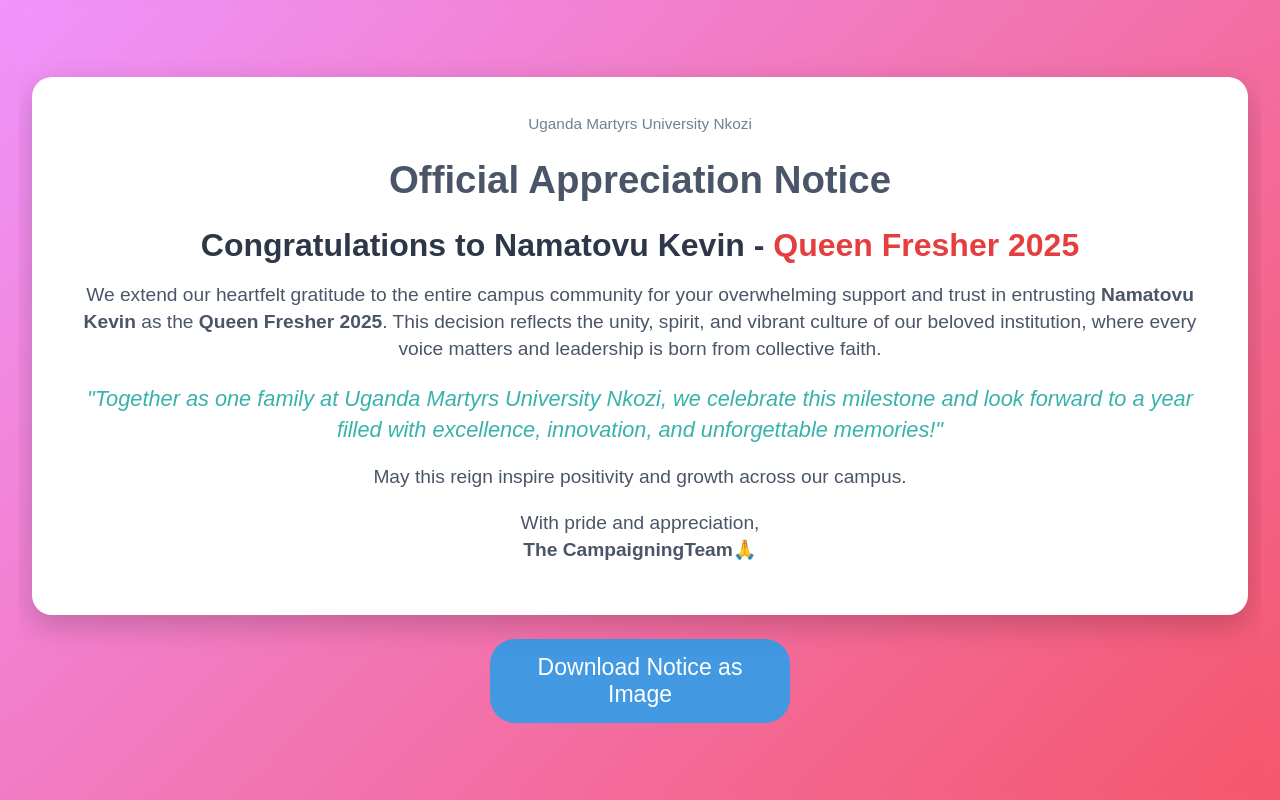
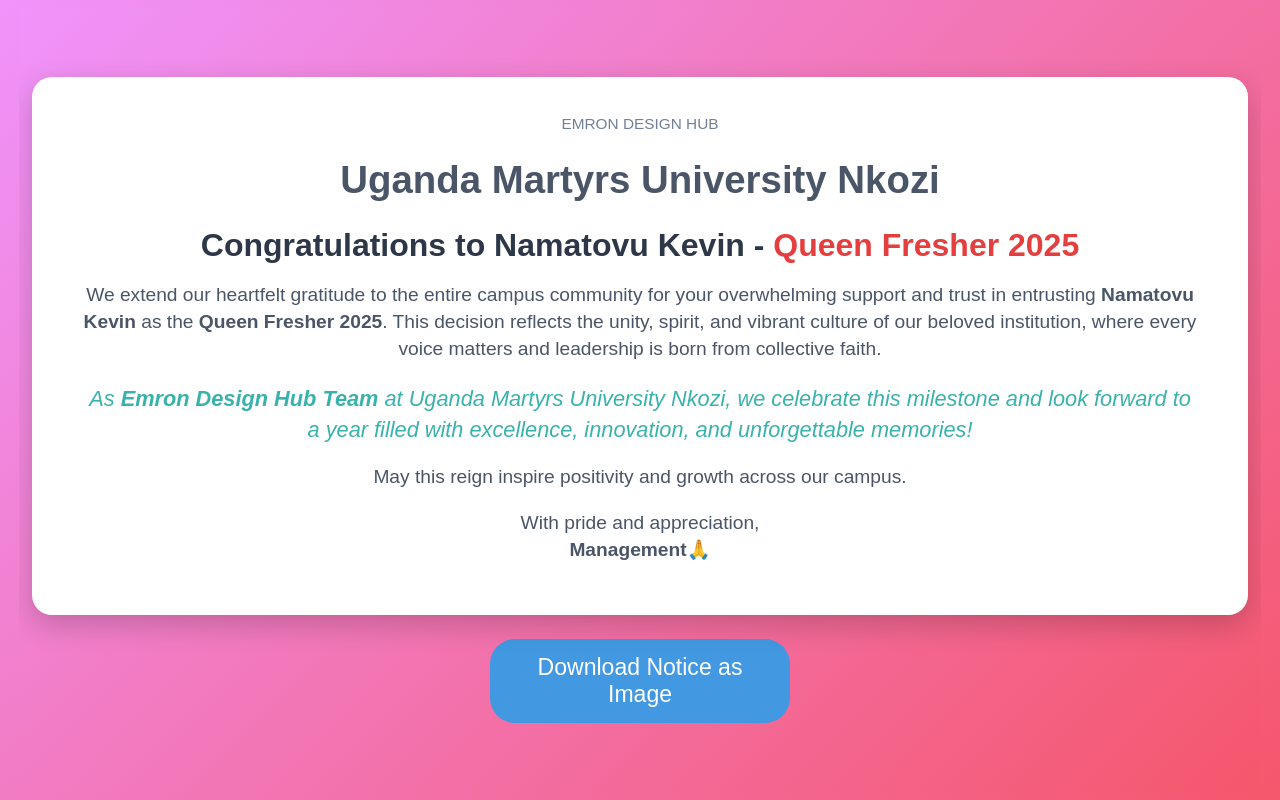
Before and after one commit to emrondeignhub/Thanx-Fresher, a plain HTML site: page index.htm in a window 1280 px wide. Drawn offline with Linux system fonts and the light colour scheme.

Commit message:
Update index.htm

```diff
--- a/index.htm
+++ b/index.htm
@@ -43,7 +43,7 @@
             border-radius: 20px;
             opacity: 0.1;
         }
-        .university-info {
+        .my-info {
             margin-bottom: 1.5vh;
             font-size: 1.2vw;
             color: #718096;
@@ -162,15 +162,15 @@
 </head>
 <body>
     <div id="notice" class="notice-container" role="main" aria-label="Appreciation Notice">
-        <div class="university-info" aria-label="University name">
-            Uganda Martyrs University Nkozi
+        <div class="my-info" aria-label="University name">
+            EMRON DESIGN HUB
         </div>
-        <h1>Official Appreciation Notice</h1>
+        <h1>Uganda Martyrs University Nkozi</h1>
         <h2>Congratulations to Namatovu Kevin - <span class="highlight">Queen Fresher 2025</span></h2>
         <p>We extend our heartfelt gratitude to the entire campus community for your overwhelming support and trust in entrusting <b>Namatovu Kevin</b> as the <b>Queen Fresher 2025</b>. This decision reflects the unity, spirit, and vibrant culture of our beloved institution, where every voice matters and leadership is born from collective faith.</p>
-        <p class="campus-shout">"Together as one family at Uganda Martyrs University Nkozi, we celebrate this milestone and look forward to a year filled with excellence, innovation, and unforgettable memories!"</p>
+        <p class="campus-shout">As <b>Emron Design Hub Team </b>at Uganda Martyrs University Nkozi, we celebrate this milestone and look forward to a year filled with excellence, innovation, and unforgettable memories!</p>
         <p>May this reign inspire positivity and growth across our campus.</p>
-        <p>With pride and appreciation,<br /><b>The CampaigningTeam🙏</b></p>
+        <p>With pride and appreciation,<br /><b>Management🙏</b></p>
     </div>
     <button id="download-btn" class="download-btn" aria-label="Download notice as image">Download Notice as Image</button>
 
```
